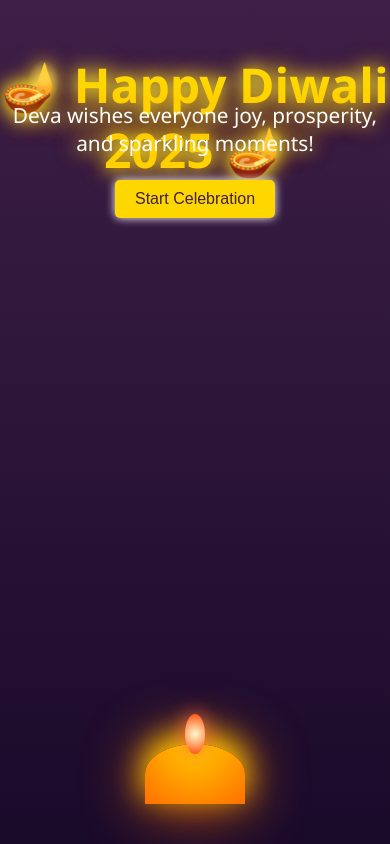
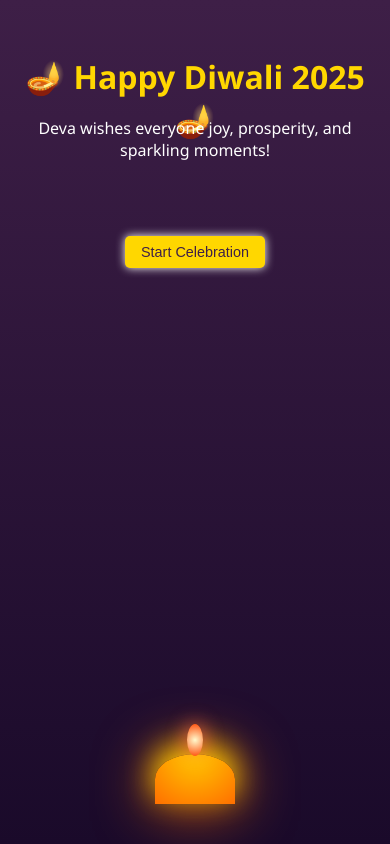
Before and after one commit to Debabrata-rout/Diwali-Celebration, a plain HTML site: page index.html in a window 390 px wide. Drawn offline with Linux system fonts and the light colour scheme.

Commit message:
Update index.html

```diff
--- a/index.html
+++ b/index.html
@@ -19,28 +19,41 @@
   width: 100%;
   text-align: center;
   animation: glow 2s infinite alternate;
+  padding: 0 5vw;
+  box-sizing: border-box;
 }
 
 h1 {
-      top: 20px;
+  top: 5vh;
   font-size: 3em;
   color: #ffd700;
 }
 
 p {
-      top: 80px;
+  top: 15vh;
   font-size: 1.3em;
 }
 
 #countdown {
-      top: 130px;
+  top: 25vh;
   font-size: 1.1em;
   color: #ffcc00;
 }
 
-    @keyframes glow {
-      from { text-shadow: 0 0 10px #fff; }
-      to { text-shadow: 0 0 20px #ff0, 0 0 30px #f90; }
+#startBtn {
+  position: absolute;
+  top: 35vh;
+  left: 50%;
+  transform: translateX(-50%);
+  padding: 10px 20px;
+  font-size: 1em;
+  background-color: #ffd700;
+  color: #3e1f47;
+  border: none;
+  border-radius: 5px;
+  cursor: pointer;
+  box-shadow: 0 0 10px #fff;
+  z-index: 10;
 }
 
 .diya {
@@ -71,20 +84,40 @@
   display: block;
 }
 
+/* 📱 Mobile responsiveness */
+@media (max-width: 600px) {
+  h1 {
+    font-size: 2em;
+    top: 4vh;
+  }
+
+  p {
+    font-size: 1em;
+    top: 12vh;
+  }
+
+  #countdown {
+    font-size: 1em;
+    top: 20vh;
+  }
+
   #startBtn {
-      position: absolute;
-      top: 180px;
-      left: 50%;
-      transform: translateX(-50%);
-      padding: 10px 20px;
-      font-size: 1em;
-      background-color: #ffd700;
-      color: #3e1f47;
-      border: none;
-      border-radius: 5px;
-      cursor: pointer;
-      box-shadow: 0 0 10px #fff;
+    top: 28vh;
+    font-size: 0.9em;
+    padding: 8px 16px;
   }
+
+  .diya {
+    width: 80px;
+    height: 50px;
+  }
+
+  .flame {
+    width: 16px;
+    height: 32px;
+  }
+}
+
   </style>
 </head>
 <body>
```
Lines whose indentation alone changed are shown as unchanged.
